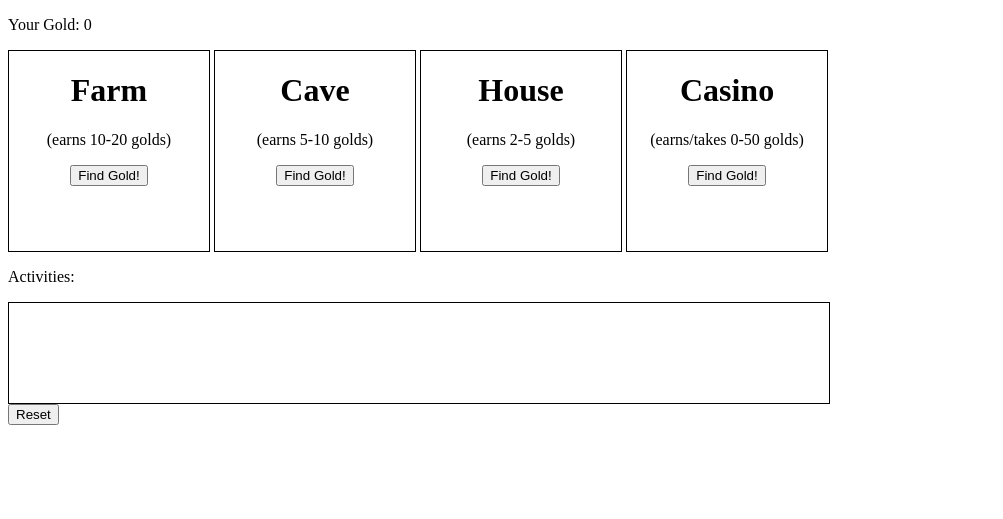
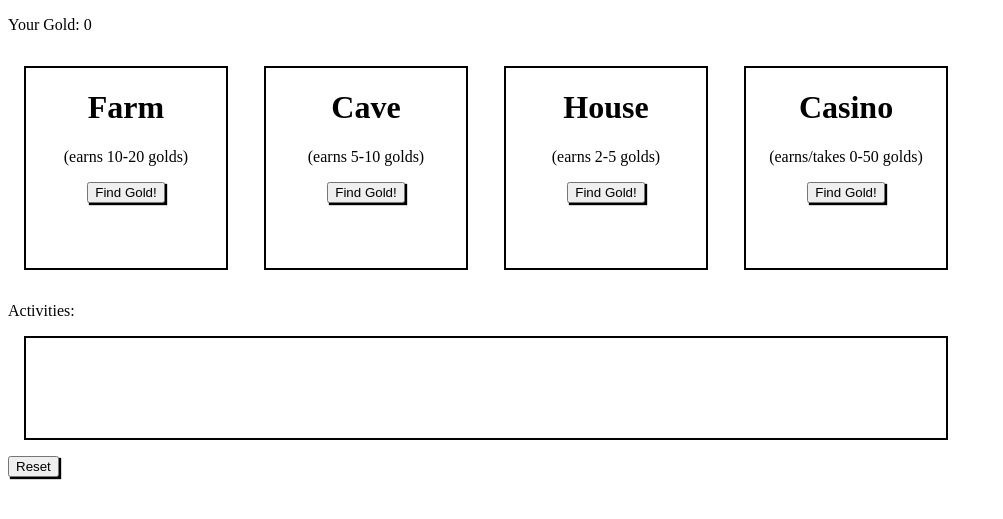
Before and after one commit to ctdoan33/ninja_gold, a Flask app: page / in a window 1280 px wide. Shown: the top 519 px of the page, without its empty margins (0-1003 px from the left). Run offline with Flask 2, Linux system fonts and the light colour scheme.

Commit message:
dried some code

```diff
--- a/server.py
+++ b/server.py
@@ -12,29 +12,27 @@ def ninja():
     return render_template("index.html")
 @app.route("/process_money", methods=["POST"])
 def process():
+    timestring=datetime.strftime(datetime.today(), "(%Y/%m/%d %I:%M %p)")
     location=request.form["building"]
     if location == "farm":
         delta=random.randint(10, 20)
-        session["gold"]+=delta
-        session["log"].insert(0, ["Earned "+str(delta)+" golds from the farm! "+datetime.strftime(datetime.today(), "(%Y/%m/%d %I:%M %p)"), "green"])
     if location == "cave":
         delta=random.randint(5, 10)
-        session["gold"]+=delta
-        session["log"].insert(0, ["Earned "+str(delta)+" golds from the cave! "+datetime.strftime(datetime.today(), "(%Y/%m/%d %I:%M %p)"), "green"])
     if location == "house":
         delta=random.randint(2, 5)
-        session["gold"]+=delta
-        session["log"].insert(0, ["Earned "+str(delta)+" golds from the house! "+datetime.strftime(datetime.today(), "(%Y/%m/%d %I:%M %p)"), "green"])
     if location == "casino":
         delta=random.randint(-50,50)
-        session["gold"]+=delta
-        if session["gold"] <= 0:
-            session["gold"] = 0
-            session["log"].insert(0, ["Entered a casino and lost all your gold... Ouch... "+datetime.strftime(datetime.today(), "(%Y/%m/%d %I:%M %p)"), "red"])
+        if session["gold"] <= -delta:
+            session["log"].insert(0, ["Entered a casino and lost all your gold... Ouch... "+timestring, "red"])
         elif delta >= 0:
-            session["log"].insert(0, ["Entered a casino and earned "+str(delta)+" golds! "+datetime.strftime(datetime.today(), "(%Y/%m/%d %I:%M %p)"), "green"])
+            session["log"].insert(0, ["Entered a casino and earned "+str(delta)+" golds! "+timestring, "green"])
         else:
-            session["log"].insert(0, ["Entered a casino and lost "+str(-delta)+" golds... Ouch... "+datetime.strftime(datetime.today(), "(%Y/%m/%d %I:%M %p)"), "red"])
+            session["log"].insert(0, ["Entered a casino and lost "+str(-delta)+" golds... Ouch... "+timestring, "red"])
+    else:
+        session["log"].insert(0, ["Earned "+str(delta)+" golds from the "+location+"! "+timestring, "green"])
+    session["gold"]+=delta
+    if session["gold"]<0:
+        session["gold"]=0
     return redirect("/")
 @app.route("/reset", methods=["POST"])
 def reset():
--- a/static/styles.css
+++ b/static/styles.css
@@ -3,15 +3,21 @@
     height: 200px;
     display: inline-block;
     text-align: center;
-    border: 1pt solid black;
+    border: 2pt solid black;
+    margin: 1em;
 }
 .act{
     min-width: 400px;
-    max-width: 820px;
+    max-width: 920px;
     height: 100px;
     border: 1pt solid black;
     overflow-y: scroll;
+    margin: 1em;
+    border: 2pt solid black;
 }
 .log{
     margin: 0px;
 }
+input{
+    box-shadow: 2px 2px 1px black;
+}
```
